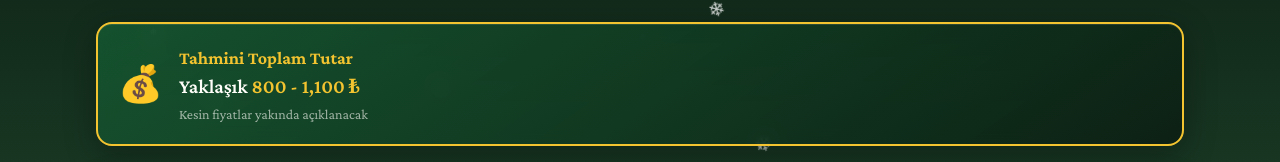
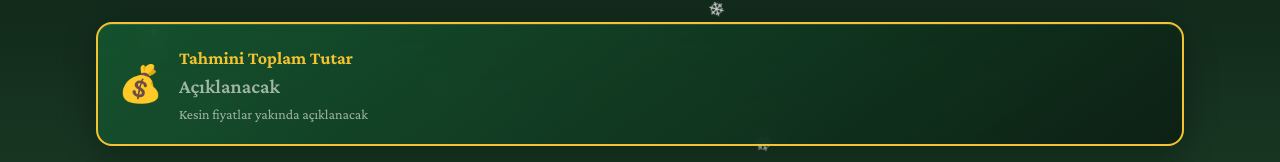
Before and after one commit to SweetSourandChili/christmasParty2025, a Next.js app: page /events in a window 1280 px wide. Shown: the part 171-333 px from the top of the page. Built offline with nearby package versions, Linux system fonts and the light colour scheme; no server answers; the database is empty; sample sign-in values are in the browser's storage; a web font is replaced by a local one.

Commit message:
Add price displaying

```diff
--- a/src/app/events/page.tsx
+++ b/src/app/events/page.tsx
@@ -95,6 +95,20 @@ export default function EventsPage() {
     return eventIcons[eventName] || "🎉";
   };
 
+  // Calculate total price for events user is joining
+  const calculateTotal = () => {
+    return events.reduce((total, event) => {
+      const myRegistration = getMyRegistration(event);
+      const isJoining = myRegistration?.joining || event.autoJoin;
+      if (isJoining && event.price > 0) {
+        return total + event.price;
+      }
+      return total;
+    }, 0);
+  };
+
+  const totalPrice = calculateTotal();
+
   if (status === "loading" || loading) {
     return (
       <div className="flex items-center justify-center min-h-[calc(100vh-4rem)]">
@@ -127,7 +141,11 @@ export default function EventsPage() {
               {t("estimatedTotalCost")}
             </h3>
             <p className="text-christmas-cream text-xl font-semibold">
-              {t("approximately")} <span className="text-christmas-gold">800 - 1,100 ₺</span>
+              {totalPrice > 0 ? (
+                <span className="text-christmas-gold">{totalPrice.toLocaleString()} ₺</span>
+              ) : (
+                <span className="text-christmas-cream/60">{t("tba")}</span>
+              )}
             </p>
             <p className="text-christmas-cream/60 text-sm mt-1">
               {t("finalPricesAnnounced")}
@@ -183,7 +201,7 @@ export default function EventsPage() {
                         {event.name}
                       </h3>
                       <span className="bg-christmas-gold/20 text-christmas-gold px-2 py-1 rounded text-xs font-medium">
-                        {t("tba")}
+                        {event.price > 0 ? `${event.price.toLocaleString()} ₺` : t("tba")}
                       </span>
                     </div>
 
--- a/src/app/ticket/page.tsx
+++ b/src/app/ticket/page.tsx
@@ -77,6 +77,11 @@ export default function TicketPage() {
 
   const joiningEvents =
     ticket.user?.eventRegistrations?.filter((reg) => reg.joining) || [];
+
+  // Calculate total price for joined events
+  const totalPrice = joiningEvents.reduce((total, reg) => {
+    return total + (reg.event.price > 0 ? reg.event.price : 0);
+  }, 0);
 
   return (
     <div className="max-w-2xl mx-auto p-4 sm:p-6 lg:p-8">
@@ -162,8 +167,8 @@ export default function TicketPage() {
                         {reg.event.name}
                       </span>
                     </span>
-                    <span className="text-christmas-cream/50 text-sm">
-                      {t("tba")}
+                    <span className={`text-sm ${reg.event.price > 0 ? 'text-christmas-gold font-medium' : 'text-christmas-cream/50'}`}>
+                      {reg.event.price > 0 ? `${reg.event.price.toLocaleString()} ₺` : t("tba")}
                     </span>
                   </li>
                 ))}
@@ -188,7 +193,7 @@ export default function TicketPage() {
                 {t("estimatedTotal")}
               </span>
               <span className="text-christmas-gold font-bold text-lg">
-                800 - 1,100 ₺
+                {totalPrice > 0 ? `${totalPrice.toLocaleString()} ₺` : t("tba")}
               </span>
             </div>
             <p className="text-christmas-cream/50 text-xs mt-2">
@@ -218,7 +223,9 @@ export default function TicketPage() {
           </p>
           <div className="bg-christmas-dark/50 rounded-lg p-4">
             <p className="text-christmas-gold font-medium mb-1">{t("estimatedAmount")}</p>
-            <p className="text-2xl font-bold text-christmas-cream">800 - 1,100 ₺</p>
+            <p className="text-2xl font-bold text-christmas-cream">
+              {totalPrice > 0 ? `${totalPrice.toLocaleString()} ₺` : t("tba")}
+            </p>
           </div>
           <p className="text-sm text-christmas-cream/60 mt-4">
             {t("paymentConfirmNote")}
```
